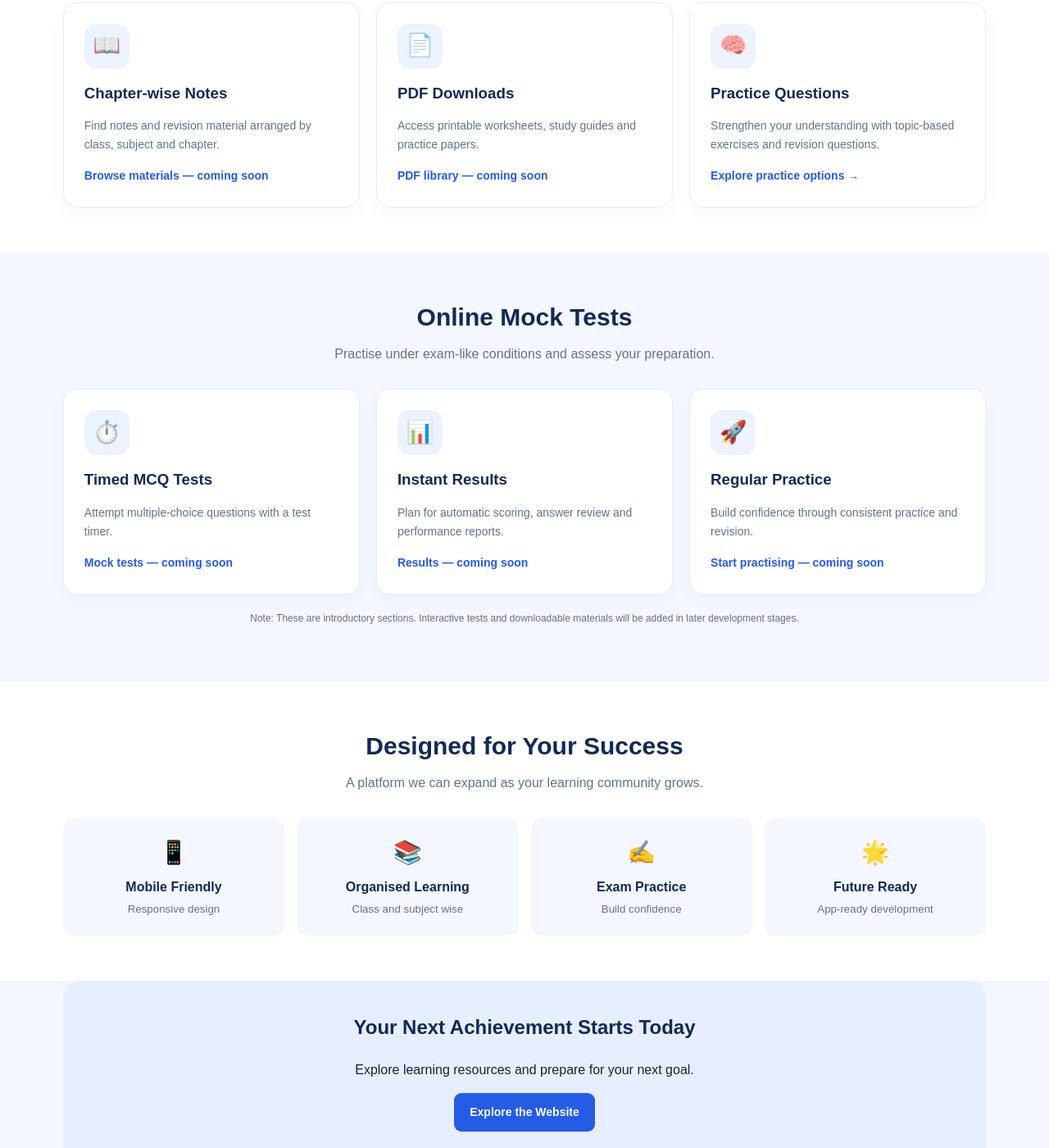
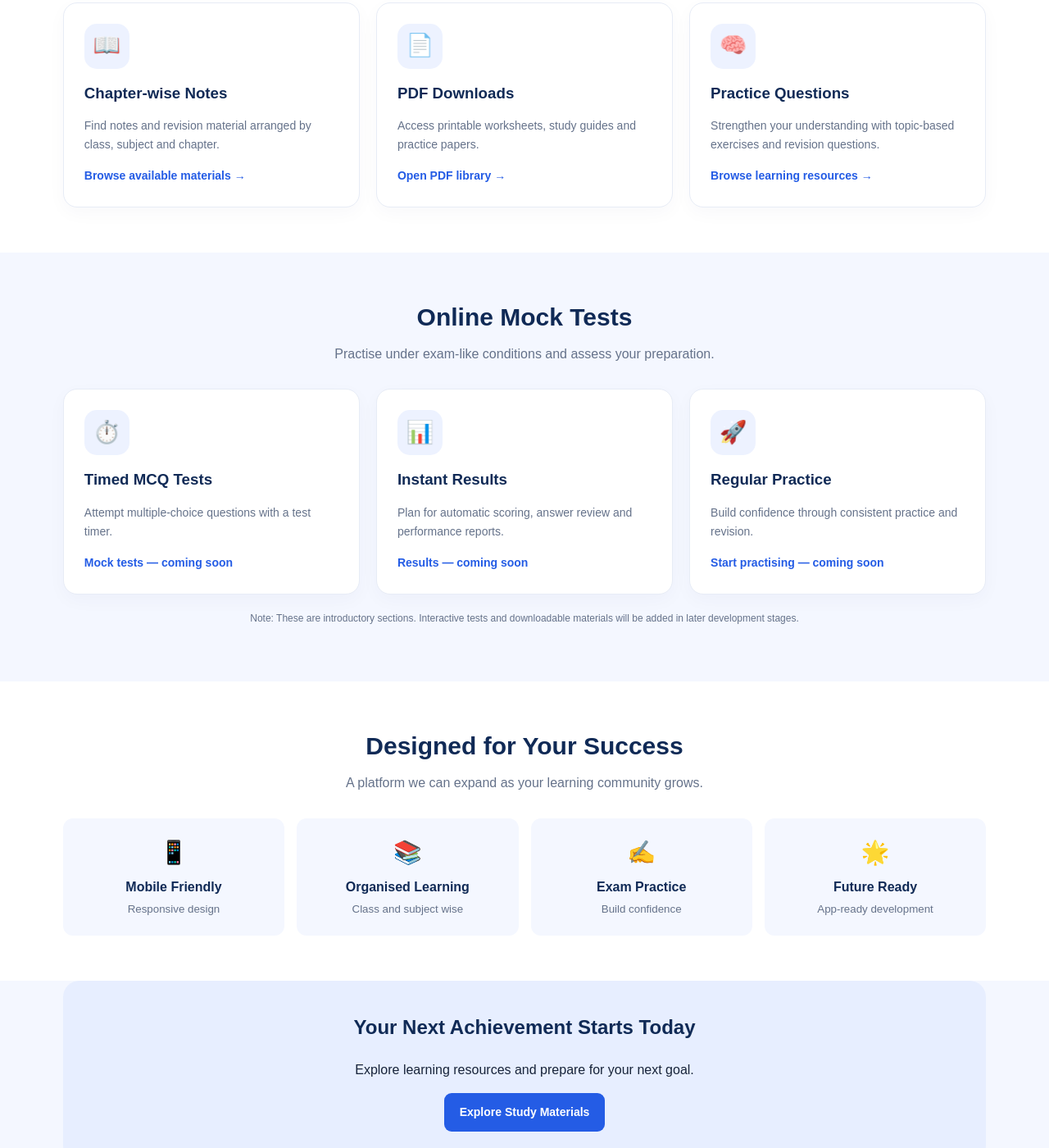
Before and after one commit to academicandcompetitiveexam01-study/competitive-academic-olympiad, a plain HTML site: page index.html in a window 1280 px wide. Shown: the part 1279-2679 px from the top of the page at 82% size. Drawn offline with Linux system fonts and the light colour scheme.

Commit message:
Add files via upload

```diff
--- a/index.html
+++ b/index.html
@@ -211,7 +211,7 @@
       <a href="#school">School Learning</a>
       <a href="#olympiad">Olympiad</a>
       <a href="#competitive">Competitive Exams</a>
-      <a href="#materials">Study Materials</a>
+      <a href="materials.html">Study Materials</a>
     </nav>
   </header>
 
@@ -226,8 +226,8 @@
           mock tests — all in one place.
         </p>
         <div class="actions">
-          <a class="btn btn-gold" href="#materials">Explore Study Materials →</a>
-          <a class="btn btn-white" href="#olympiad">Explore Mock Tests</a>
+          <a class="btn btn-gold" href="materials.html">Explore Study Materials →</a>
+          <a class="btn btn-white" href="#tests">Explore Mock Tests</a>
         </div>
       </div>
       <div class="hero-art">
@@ -247,7 +247,7 @@
           <div class="card-icon">🎓</div>
           <h3>School Academic</h3>
           <p>Class-wise learning resources, subject notes, chapter summaries and practice questions.</p>
-          <a href="#materials">Explore school resources →</a>
+          <a href="materials.html">Explore school resources →</a>
         </article>
         <article class="card" id="olympiad">
           <div class="card-icon">🏆</div>
@@ -274,19 +274,19 @@
           <div class="card-icon">📖</div>
           <h3>Chapter-wise Notes</h3>
           <p>Find notes and revision material arranged by class, subject and chapter.</p>
-          <a href="#future">Browse materials — coming soon</a>
+          <a href="materials.html">Browse available materials →</a>
         </article>
         <article class="card">
           <div class="card-icon">📄</div>
           <h3>PDF Downloads</h3>
           <p>Access printable worksheets, study guides and practice papers.</p>
-          <a href="#future">PDF library — coming soon</a>
+          <a href="materials.html">Open PDF library →</a>
         </article>
         <article class="card">
           <div class="card-icon">🧠</div>
           <h3>Practice Questions</h3>
           <p>Strengthen your understanding with topic-based exercises and revision questions.</p>
-          <a href="#tests">Explore practice options →</a>
+          <a href="materials.html">Browse learning resources →</a>
         </article>
       </div>
     </section>
@@ -337,7 +337,7 @@
     <section class="cta">
       <h2>Your Next Achievement Starts Today</h2>
       <p>Explore learning resources and prepare for your next goal.</p>
-      <a class="btn btn-blue" href="#school">Explore the Website</a>
+      <a class="btn btn-blue" href="materials.html">Explore Study Materials</a>
     </section>
   </main>
 
@@ -346,7 +346,7 @@
     <p>Learn with purpose. Practise with confidence. Achieve your goals.</p>
     <div>
       <a href="#home">Home</a>
-      <a href="#materials">Study Materials</a>
+      <a href="materials.html">Study Materials</a>
       <a href="#tests">Mock Tests</a>
     </div>
     <p>© <span id="year"></span> Academic & Olympiad Preparation</p>
```
